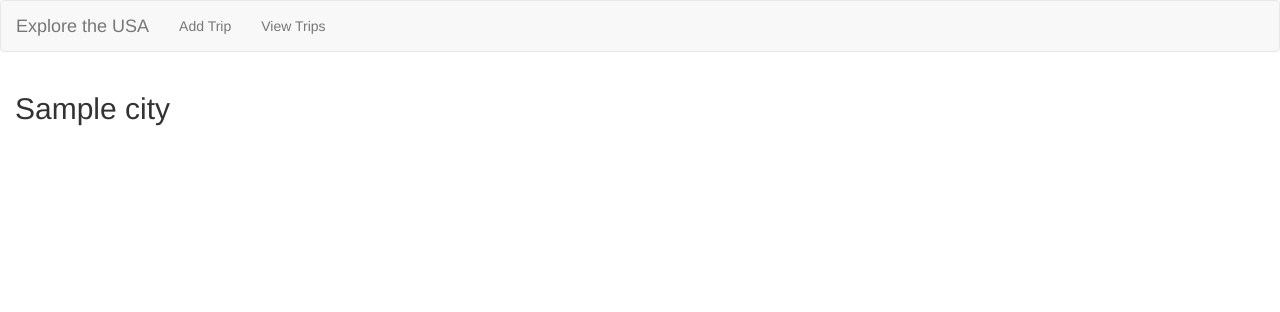
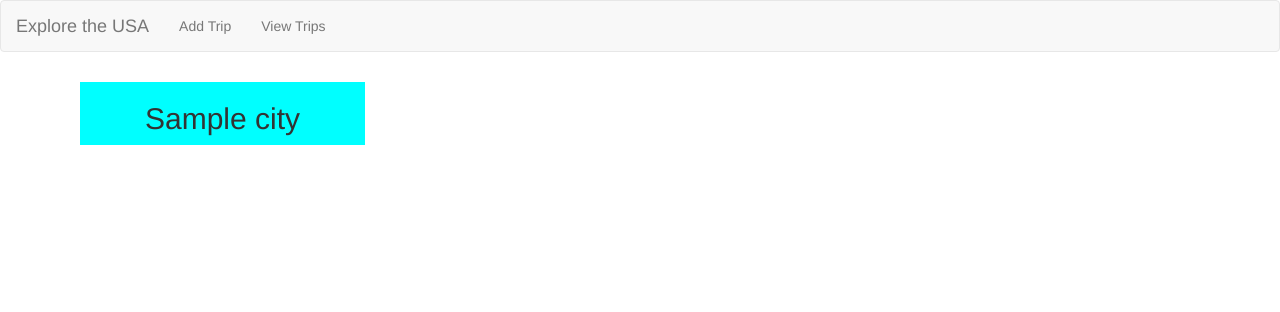
Before and after one commit to tpunt3/exploretheusa, a Python web app: template exploretheusa/templates/viewTrips.html in a window 1280 px wide. Shown: the top 312 px of the page. Run offline with Jinja, Linux system fonts and the light colour scheme; the template is opened without the code that fills it: most values are stand-ins (such as "Sample title", 1, 10 or a date in 2020); some libraries are stand-ins or nearby versions.

Commit message:
styling the view trip page

```diff
--- a/exploretheusa/static/css/styles.css
+++ b/exploretheusa/static/css/styles.css
@@ -21,3 +21,9 @@
 	margin-left: 25%;
 	margin-bottom: 3%;
 }
+
+.trip-card {
+	background-color: aqua;
+	margin: 10px;
+	text-align: center;
+}
--- a/exploretheusa/templates/trip-card.html
+++ b/exploretheusa/templates/trip-card.html
@@ -1,5 +1,4 @@
-<div class="trip-card">
-   <div class="col-xs-4 col-md-3">
+<div class="trip-card col-xs-4 col-md-3">
   <h2 class="">{{ trip.city }}</h2>
   <div class=""></div>
   <div style="display: none;" class="edit-trip-btn">
@@ -9,14 +8,9 @@
     <div class="hidden city">{{ trip.city }}</div>
     <div class="hidden description">{{ trip.description }}</div>
   </div>
-   </div>
 
-   <div style="display: none;" class="">
-     <div class="">
-       <div class="">State:</div>
-       <div class="">{{ trip.state }}</div>
-       <div class="">City:</div>
-       <div class="">{{ trip.city }}</div>
+	<div style="display: none;" class="more-info">
+    <div class="">State: {{ trip.state }}</div>
+    <div class="">City: {{ trip.city }}</div>
 	</div>
 </div>
-</div>
--- a/exploretheusa/templates/viewTrips.html
+++ b/exploretheusa/templates/viewTrips.html
@@ -1,7 +1,7 @@
 {% extends "templates/basepage.html" %}
 
 {% block content %}
-	<div>
+	<div class="container">
 		{% for trip in trip_query %}
 	    {% include "templates/trip-card.html" %}
 	  {% endfor %}
```
Lines whose indentation alone changed are shown as unchanged.
